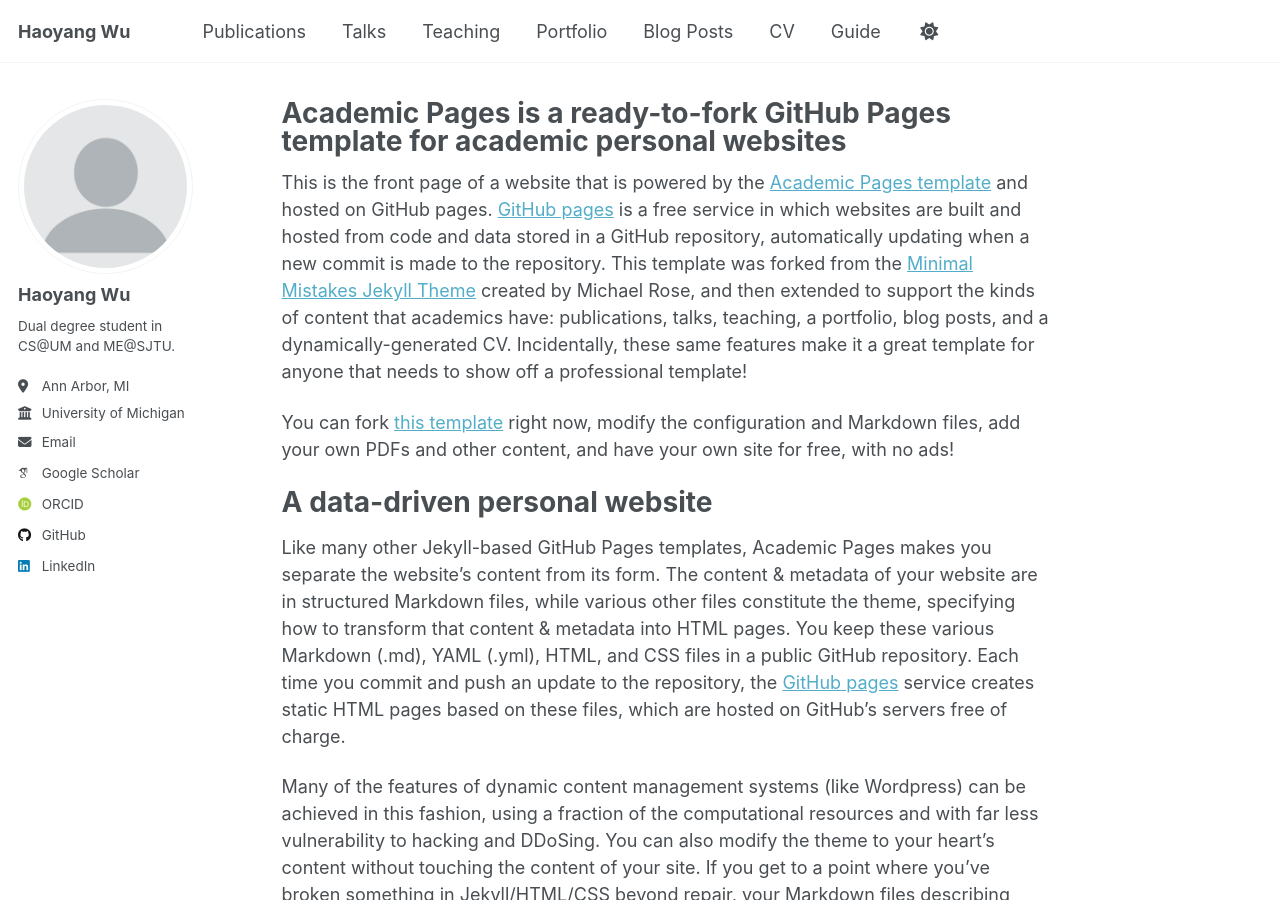
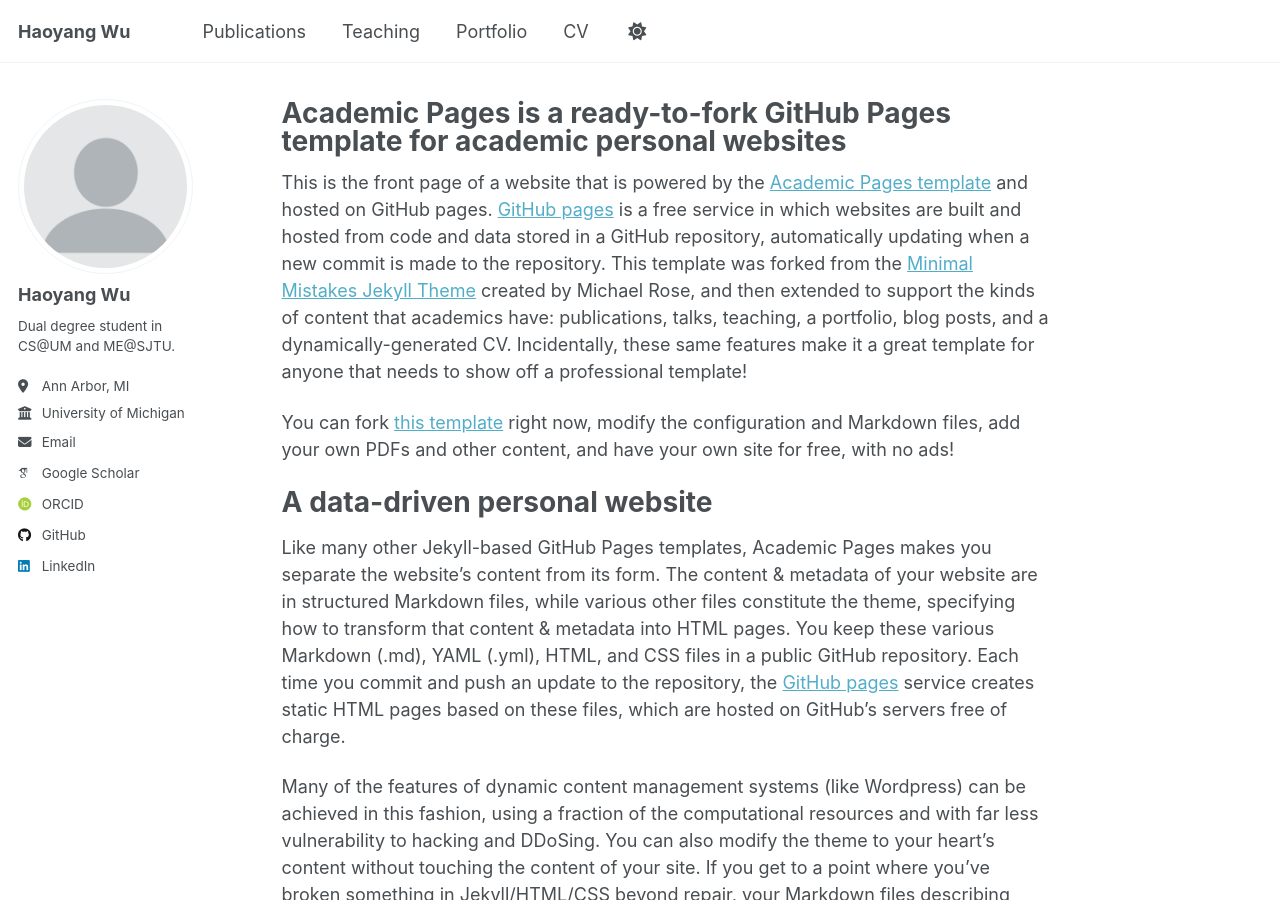
Before and after one commit to William-HYWu/William-HYWu.github.io, a Jekyll site: the page built from _pages/about.md, in a window 1280 px wide and 900 px high. Built offline with Jekyll 4.4.1, drawn with Linux system fonts in a browser that asks for light colours; some web fonts are replaced; a script that is not in the unit is left out.

Commit message:
basic info

```diff
--- a/_config.yml
+++ b/_config.yml
@@ -56,7 +56,7 @@
   keybase          : # Username
   instagram        : # Username
   lastfm           : # Username
-  linkedin         : Haoyang Wu
+  linkedin         : https://www.linkedin.com/in/haoyang-wu-67050235a/
   mastodon         : # URL
   medium           : # URL
   pinterest        : # Username
--- a/_data/navigation.yml
+++ b/_data/navigation.yml
@@ -11,23 +11,14 @@
   - title: "Publications"
     url: /publications/
 
-  - title: "Talks"
-    url: /talks/
-
   - title: "Teaching"
     url: /teaching/
 
   - title: "Portfolio"
     url: /portfolio/
 
-  - title: "Blog Posts"
-    url: /year-archive/
-
   - title: "CV"
     url: /cv/
 
   # - title: "CV"
   #   url: /cv-json/
-
-  - title: "Guide"
-    url: /markdown/
```
